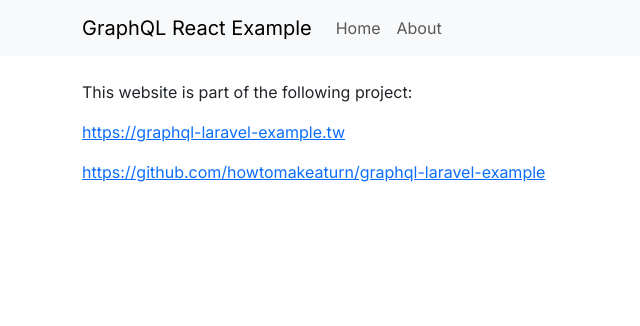
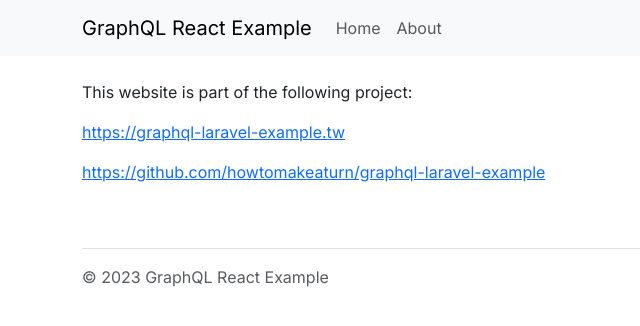
Before and after one commit to howtomakeaturn/graphql-react-example, a Next.js app: page /about in a window 1280 px wide. Shown: the top 326 px of the page, without its empty margins (0-640 px from the left). Built offline with nearby package versions, Linux system fonts and the light colour scheme.

Commit message:
add footer

```diff
--- /dev/null
+++ b/app/footer.js
@@ -0,0 +1,23 @@
+"use client";
+
+import Container from 'react-bootstrap/Container';
+import Row from 'react-bootstrap/Row';
+import Col from 'react-bootstrap/Col';
+
+function Component() {
+  return (
+    <Container>
+      <Row>
+        <Col>
+          <div className="d-flex flex-wrap justify-content-between align-items-center py-3 mt-5 mb-4 border-top">
+            <div className='text-muted'>
+              © {new Date().getFullYear()} GraphQL React Example
+            </div>
+          </div>
+        </Col>
+      </Row>
+    </Container>
+  );
+}
+
+export default Component;
--- a/app/layout.js
+++ b/app/layout.js
@@ -1,6 +1,7 @@
 import { Inter } from 'next/font/google'
 import Link from 'next/link';
 import Navbar from './navbar';
+import Footer from './footer';
 // import './globals.css'
 import 'bootstrap/dist/css/bootstrap.min.css';
 
@@ -17,6 +18,7 @@
       <body className={inter.className}>
         <Navbar />
         {children}
+        <Footer />
       </body>
     </html>
   )
```
